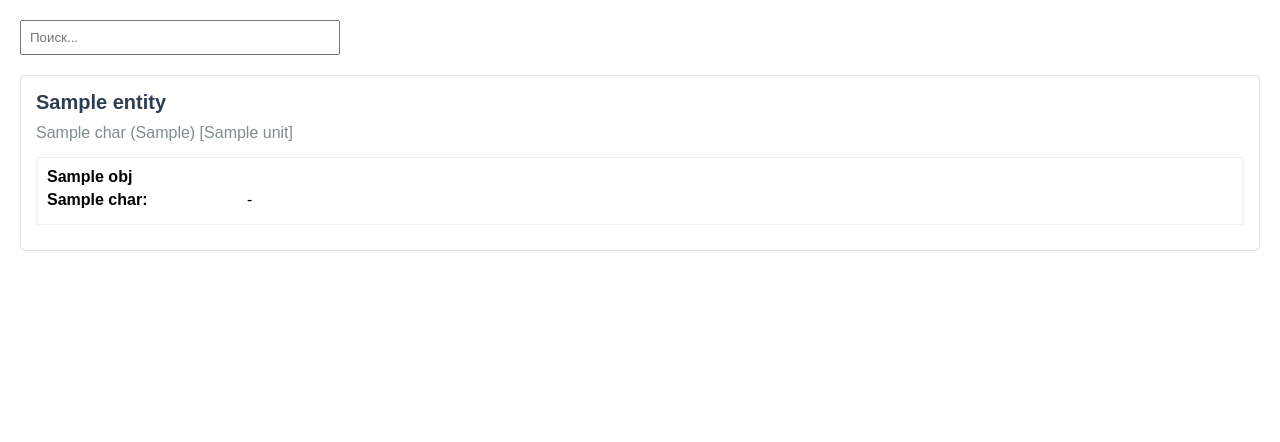
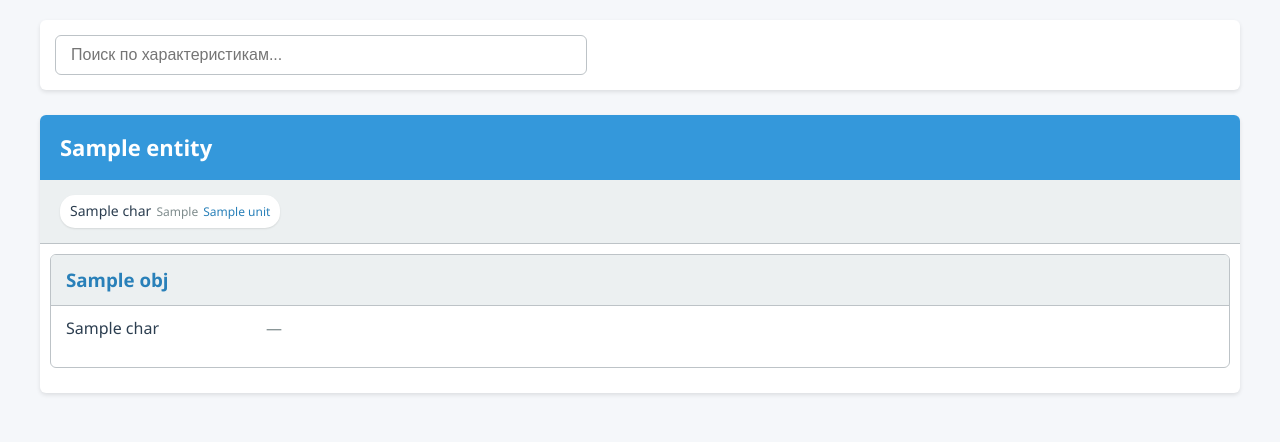
Before and after one commit to San4eeez/bober, a Flask app: template templates/index.html in a window 1280 px wide. Shown: the top 442 px of the page. Run offline with Flask 3, Linux system fonts and the light colour scheme; the template is opened without the code that fills it: most values are stand-ins (such as "Sample title", 1, 10 or a date in 2020); some libraries are stand-ins or nearby versions.

Commit message:
мин макс

```diff
--- a/app.py
+++ b/app.py
@@ -30,7 +30,7 @@ def get_all_data():
     cur = conn.cursor()
 
     try:
-        # Получаем все сущности с их характеристиками
+        # Получаем все сущности с их характеристиками (включая единицы измерения)
         cur.execute("""
             SELECT e.id, e.name, ec.id, ec.name, ec.data_type, ec.unit
             FROM entities e
@@ -85,7 +85,6 @@ def get_all_data():
         # Преобразуем в список и добавляем информацию о характеристиках в объекты
         result = []
         for entity in entities.values():
-            # Добавляем информацию о характеристиках в каждый объект
             for obj in entity['objects']:
                 obj['characteristics_info'] = {}
                 for char_id, value in obj['values'].items():
--- a/templates/index.html
+++ b/templates/index.html
@@ -5,26 +5,212 @@
     <meta name="viewport" content="width=device-width, initial-scale=1.0">
     <title>Data Viewer</title>
     <style>
-        body { font-family: Arial, sans-serif; margin: 20px; }
-        .entity { margin-bottom: 30px; border: 1px solid #ddd; padding: 15px; border-radius: 5px; }
-        .entity-name { font-size: 20px; font-weight: bold; margin-bottom: 10px; color: #2c3e50; }
-        .characteristics { margin-bottom: 15px; }
-        .characteristic { display: inline-block; margin-right: 15px; color: #7f8c8d; }
-        .objects { margin-top: 15px; }
-        .object { border: 1px solid #eee; padding: 10px; margin-bottom: 10px; border-radius: 3px; }
-        .object-name { font-weight: bold; margin-bottom: 5px; }
-        .value-row { display: flex; margin-bottom: 5px; }
-        .value-name { width: 200px; font-weight: bold; }
-        .value-unit { color: #7f8c8d; margin-left: 5px; }
-        .search-box { margin-bottom: 20px; }
-        #search-input { width: 300px; padding: 8px; }
-        #search-results { display: none; margin-top: 20px; }
-        .highlight { background-color: yellow; }
+        :root {
+            --primary-color: #3498db;
+            --secondary-color: #2980b9;
+            --text-color: #2c3e50;
+            --light-gray: #ecf0f1;
+            --medium-gray: #bdc3c7;
+            --dark-gray: #7f8c8d;
+            --highlight-color: #fffacd;
+            --border-radius: 6px;
+            --box-shadow: 0 2px 4px rgba(0, 0, 0, 0.1);
+        }
+
+        body {
+            font-family: 'Segoe UI', Tahoma, Geneva, Verdana, sans-serif;
+            margin: 0;
+            padding: 20px;
+            background-color: #f5f7fa;
+            color: var(--text-color);
+            line-height: 1.6;
+        }
+
+        .container {
+            max-width: 1200px;
+            margin: 0 auto;
+        }
+
+        .search-box {
+            margin-bottom: 25px;
+            padding: 15px;
+            background: white;
+            border-radius: var(--border-radius);
+            box-shadow: var(--box-shadow);
+        }
+
+        #search-input {
+            width: 100%;
+            max-width: 500px;
+            padding: 10px 15px;
+            border: 1px solid var(--medium-gray);
+            border-radius: var(--border-radius);
+            font-size: 16px;
+            transition: border-color 0.3s;
+        }
+
+        #search-input:focus {
+            outline: none;
+            border-color: var(--primary-color);
+        }
+
+        .entity {
+            margin-bottom: 30px;
+            background: white;
+            border-radius: var(--border-radius);
+            box-shadow: var(--box-shadow);
+            overflow: hidden;
+        }
+
+        .entity-header {
+            padding: 15px 20px;
+            background-color: var(--primary-color);
+            color: white;
+            display: flex;
+            justify-content: space-between;
+            align-items: center;
+        }
+
+        .entity-name {
+            font-size: 22px;
+            font-weight: 600;
+            margin: 0;
+        }
+
+        .characteristics-list {
+            display: flex;
+            flex-wrap: wrap;
+            gap: 10px;
+            padding: 15px 20px;
+            background-color: var(--light-gray);
+            border-bottom: 1px solid var(--medium-gray);
+        }
+
+        .characteristic-tag {
+            padding: 5px 10px;
+            background-color: white;
+            border-radius: 15px;
+            font-size: 14px;
+            box-shadow: 0 1px 2px rgba(0, 0, 0, 0.1);
+            display: flex;
+            align-items: center;
+            gap: 5px;
+        }
+
+        .characteristic-type {
+            color: var(--dark-gray);
+            font-size: 12px;
+        }
+
+        .characteristic-unit {
+            color: var(--secondary-color);
+            font-weight: 500;
+            font-size: 12px;
+        }
+
+        .objects-list {
+            padding: 10px;
+        }
+
+        .object {
+            margin-bottom: 15px;
+            border: 1px solid var(--medium-gray);
+            border-radius: var(--border-radius);
+            overflow: hidden;
+        }
+
+        .object-header {
+            padding: 10px 15px;
+            background-color: var(--light-gray);
+            border-bottom: 1px solid var(--medium-gray);
+            font-weight: 600;
+        }
+
+        .object-name {
+            margin: 0;
+            color: var(--secondary-color);
+        }
+
+        .properties-list {
+            padding: 10px 15px;
+        }
+
+        .property {
+            display: flex;
+            margin-bottom: 8px;
+            padding-bottom: 8px;
+            border-bottom: 1px dashed var(--medium-gray);
+        }
+
+        .property:last-child {
+            border-bottom: none;
+        }
+
+        .property-name {
+            flex: 0 0 200px;
+            font-weight: 500;
+            color: var(--text-color);
+        }
+
+        .property-value {
+            flex-grow: 1;
+        }
+
+        .range-value {
+            display: inline-block;
+            padding: 3px 8px;
+            background-color: #e8f4fc;
+            border-radius: 4px;
+            font-family: 'Courier New', monospace;
+        }
+
+        .unit {
+            margin-left: 5px;
+            color: var(--dark-gray);
+            font-size: 14px;
+        }
+
+        #search-results {
+            display: none;
+            margin-top: 20px;
+            background: white;
+            border-radius: var(--border-radius);
+            box-shadow: var(--box-shadow);
+            padding: 20px;
+        }
+
+        .search-result-item {
+            margin-bottom: 15px;
+            padding: 15px;
+            background-color: var(--light-gray);
+            border-radius: var(--border-radius);
+        }
+
+        .search-result-item p {
+            margin: 5px 0;
+        }
+
+        .highlight {
+            background-color: var(--highlight-color);
+            padding: 0 2px;
+            border-radius: 2px;
+        }
+
+        @media (max-width: 768px) {
+            .property {
+                flex-direction: column;
+            }
+            .property-name {
+                flex: 1;
+                margin-bottom: 5px;
+            }
+        }
     </style>
 </head>
 <body>
+    <div class="container">
         <div class="search-box">
-        <input type="text" id="search-input" placeholder="Поиск...">
+            <input type="text" id="search-input" placeholder="Поиск по характеристикам...">
         </div>
 
         <div id="search-results"></div>
@@ -32,42 +218,63 @@
         <div id="all-data">
             {% for entity in entities %}
             <div class="entity">
-            <div class="entity-name">{{ entity.name }}</div>
+                <div class="entity-header">
+                    <h2 class="entity-name">{{ entity.name }}</h2>
+                </div>
 
-            <div class="characteristics">
+                <div class="characteristics-list">
                     {% for char in entity.characteristics %}
-                <span class="characteristic">
-                    {{ char.name }}
-                    {% if char.data_type %}({{ char.data_type }}){% endif %}
-                    {% if char.unit %}[{{ char.unit }}]{% endif %}
-                </span>
+                    <div class="characteristic-tag">
+                        <span>{{ char.name }}</span>
+                        {% if char.data_type %}
+                        <span class="characteristic-type">{{ char.data_type }}</span>
+                        {% endif %}
+                        {% if char.unit %}
+                        <span class="characteristic-unit">{{ char.unit }}</span>
+                        {% endif %}
+                    </div>
                     {% endfor %}
                 </div>
 
-            <div class="objects">
+                <div class="objects-list">
                     {% for obj in entity.objects %}
                     <div class="object">
-                    <div class="object-name">{{ obj.name }}</div>
+                        <div class="object-header">
+                            <h3 class="object-name">{{ obj.name }}</h3>
+                        </div>
+                        <div class="properties-list">
                             {% for char in entity.characteristics %}
-                    <div class="value-row">
-                        <div class="value-name">{{ char.name }}:</div>
-                        <div class="value-value">
+                            <div class="property">
+                                <div class="property-name">{{ char.name }}</div>
+                                <div class="property-value">
                                     {% if obj.characteristics_info and (char.id|string) in obj.characteristics_info %}
-                                {{ obj.characteristics_info[char.id|string].value }}
+                                        {% set value = obj.characteristics_info[char.id|string].value %}
+                                        {% if '...' in value %}
+                                            {% set parts = value.split('...') %}
+                                            <span class="range-value">{{ parts[0] }} — {{ parts[1] }}</span>
+                                        {% elif value.startswith('≥') %}
+                                            <span class="range-value">≥ {{ value[1:] }}</span>
+                                        {% elif value.startswith('≤') %}
+                                            <span class="range-value">≤ {{ value[1:] }}</span>
+                                        {% else %}
+                                            {{ value }}
+                                        {% endif %}
                                         {% if obj.characteristics_info[char.id|string].unit %}
-                                    <span class="value-unit">{{ obj.characteristics_info[char.id|string].unit }}</span>
+                                            <span class="unit">{{ obj.characteristics_info[char.id|string].unit }}</span>
                                         {% endif %}
                                     {% else %}
-                                -
+                                        <span style="color: var(--dark-gray);">—</span>
                                     {% endif %}
                                 </div>
                             </div>
                             {% endfor %}
                         </div>
+                    </div>
                     {% endfor %}
                 </div>
             </div>
             {% endfor %}
+        </div>
     </div>
 
     <script>
@@ -84,10 +291,11 @@
                             let html = '<h3>Результаты поиска:</h3>';
                             data.forEach(item => {
                                 html += `
-                                    <div style="margin-bottom:15px;padding:10px;background:#f9f9f9;">
-                                        <div><strong>${highlight(item.entity, query)}</strong></div>
-                                        <div>${highlight(item.object, query)}</div>
-                                        <div>${highlight(item.characteristic, query)}: ${highlight(item.value, query)}</div>
+                                    <div class="search-result-item">
+                                        <p><strong>${highlight(item.entity, query)}</strong></p>
+                                        <p>Объект: ${highlight(item.object, query)}</p>
+                                        <p>Характеристика: ${highlight(item.characteristic, query)}</p>
+                                        <p>Значение: ${highlight(item.value, query)}</p>
                                     </div>
                                 `;
                             });
@@ -95,7 +303,7 @@
                             resultsDiv.style.display = 'block';
                             allDataDiv.style.display = 'none';
                         } else {
-                            resultsDiv.innerHTML = 'Ничего не найдено';
+                            resultsDiv.innerHTML = '<p>Ничего не найдено</p>';
                             resultsDiv.style.display = 'block';
                             allDataDiv.style.display = 'none';
                         }
```
Also changed, not shown: import_data.py (+16 -7 lines). Lines whose indentation alone changed are shown as unchanged.
